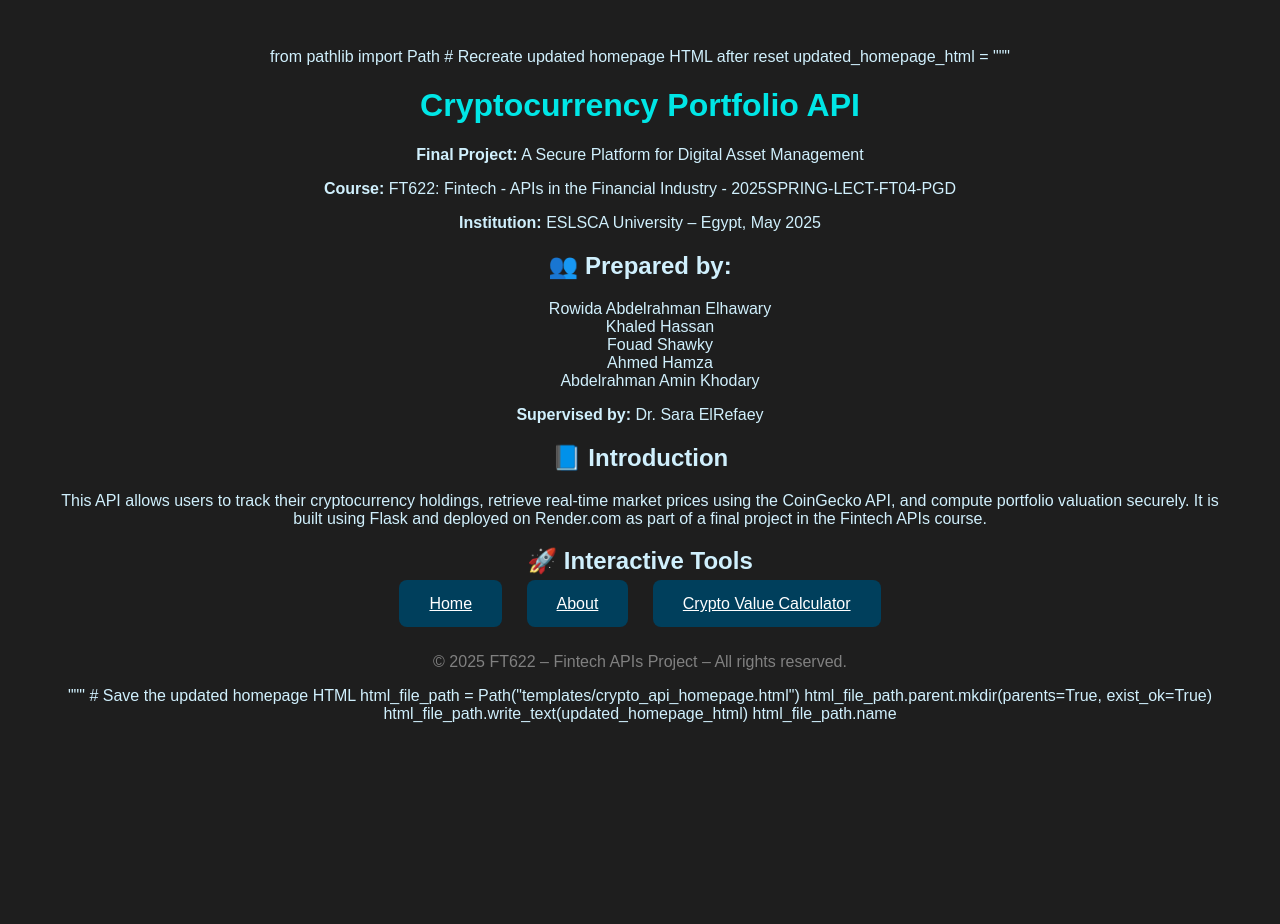
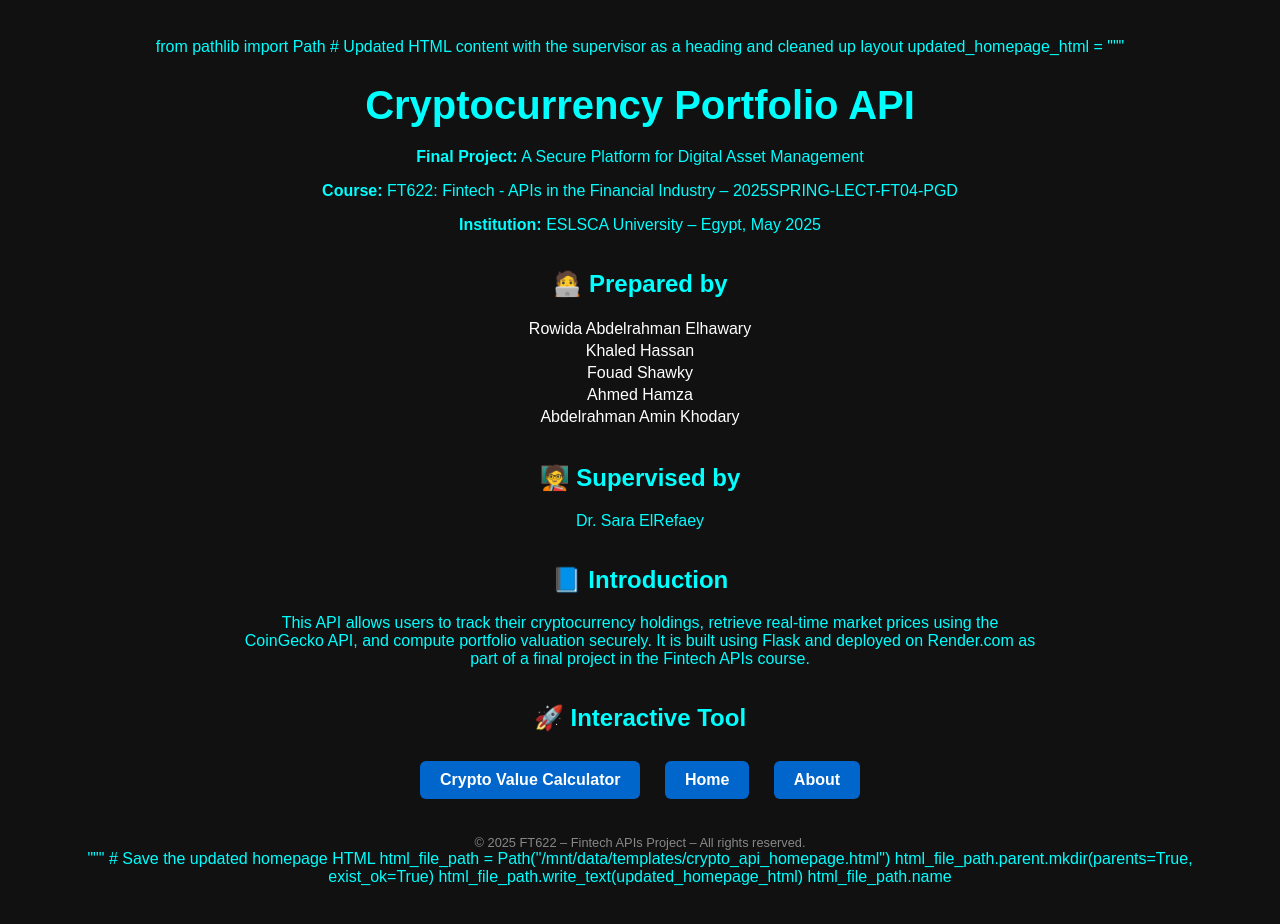
Before and after one commit to A2022KR/crypto-portfolio-api, a Flask app: page / in a window 1280 px wide. Before the commit the page ends 723 px from the top, so only its background shows below. Run offline with Flask 3, Linux system fonts and the light colour scheme.

Commit message:
Update crypto_api_homepage.html

```diff
--- a/templates/crypto_api_homepage.html
+++ b/templates/crypto_api_homepage.html
@@ -1,6 +1,6 @@
 from pathlib import Path
 
-# Recreate updated homepage HTML after reset
+# Updated HTML content with the supervisor as a heading and cleaned up layout
 updated_homepage_html = """
 <!DOCTYPE html>
 <html lang="en">
@@ -9,71 +9,95 @@ updated_homepage_html = """
     <title>Cryptocurrency Portfolio API</title>
     <style>
         body {
+            background-color: #111;
+            color: #0ff;
             font-family: Arial, sans-serif;
-            background-color: #1e1e1e;
-            color: #d0f0fd;
             text-align: center;
-            padding: 40px;
+            padding: 30px;
         }
         h1 {
-            color: #00e6e6;
+            font-size: 2.5em;
+            margin-bottom: 0.5em;
+        }
+        h2 {
+            color: #0ff;
+            margin-top: 1.5em;
+        }
+        .section {
+            margin: 20px auto;
+            max-width: 800px;
         }
         .button {
-            background-color: #003f5c;
+            display: inline-block;
+            margin: 10px;
+            padding: 10px 20px;
+            background-color: #0066cc;
             color: white;
-            padding: 15px 30px;
-            margin: 10px;
-            border: none;
-            cursor: pointer;
-            border-radius: 8px;
-            font-size: 16px;
-            transition: background-color 0.3s;
+            text-decoration: none;
+            border-radius: 6px;
+            font-weight: bold;
         }
         .button:hover {
-            background-color: #2f4b7c;
+            background-color: #004d99;
+        }
+        ul {
+            list-style-type: none;
+            padding: 0;
+        }
+        ul li {
+            padding: 2px 0;
+            color: white;
+        }
+        footer {
+            margin-top: 2em;
+            font-size: 0.8em;
+            color: #888;
         }
     </style>
 </head>
 <body>
     <h1>Cryptocurrency Portfolio API</h1>
+    <div class="section">
+        <p><strong>Final Project:</strong> A Secure Platform for Digital Asset Management</p>
+        <p><strong>Course:</strong> FT622: Fintech - APIs in the Financial Industry – 2025SPRING-LECT-FT04-PGD</p>
+        <p><strong>Institution:</strong> ESLSCA University – Egypt, May 2025</p>
+    </div>
 
-    <p><strong>Final Project:</strong> A Secure Platform for Digital Asset Management</p>
-    <p><strong>Course:</strong> FT622: Fintech - APIs in the Financial Industry - 2025SPRING-LECT-FT04-PGD</p>
-    <p><strong>Institution:</strong> ESLSCA University – Egypt, May 2025</p>
-
-    <h2>👥 Prepared by:</h2>
-    <ul style="list-style-type: none;">
+    <div class="section">
+        <h2>🧑‍💻 Prepared by</h2>
+        <ul>
             <li>Rowida Abdelrahman Elhawary</li>
             <li>Khaled Hassan</li>
             <li>Fouad Shawky</li>
             <li>Ahmed Hamza</li>
             <li>Abdelrahman Amin Khodary</li>
         </ul>
+    </div>
 
-    <p><strong>Supervised by:</strong> Dr. Sara ElRefaey</p>
+    <div class="section">
+        <h2>🧑‍🏫 Supervised by</h2>
+        <p>Dr. Sara ElRefaey</p>
+    </div>
 
+    <div class="section">
         <h2>📘 Introduction</h2>
-    <p>
-        This API allows users to track their cryptocurrency holdings, retrieve real-time market prices using
-        the CoinGecko API, and compute portfolio valuation securely. It is built using Flask and deployed on
-        Render.com as part of a final project in the Fintech APIs course.
-    </p>
+        <p>This API allows users to track their cryptocurrency holdings, retrieve real-time market prices using the CoinGecko API, and compute portfolio valuation securely. It is built using Flask and deployed on Render.com as part of a final project in the Fintech APIs course.</p>
+    </div>
 
-    <h2>🚀 Interactive Tools</h2>
+    <div class="section">
+        <h2>🚀 Interactive Tool</h2>
+        <a href="/calculator" class="button">Crypto Value Calculator</a>
         <a href="/" class="button">Home</a>
         <a href="/about" class="button">About</a>
-    <a href="/calculator" class="button">Crypto Value Calculator</a>
+    </div>
 
-    <footer style="margin-top: 40px;">
-        <p style="color: gray;">© 2025 FT622 – Fintech APIs Project – All rights reserved.</p>
-    </footer>
+    <footer>© 2025 FT622 – Fintech APIs Project – All rights reserved.</footer>
 </body>
 </html>
 """
 
 # Save the updated homepage HTML
-html_file_path = Path("templates/crypto_api_homepage.html")
+html_file_path = Path("/mnt/data/templates/crypto_api_homepage.html")
 html_file_path.parent.mkdir(parents=True, exist_ok=True)
 html_file_path.write_text(updated_homepage_html)
-
 html_file_path.name
```
Lines whose indentation alone changed are shown as unchanged.
